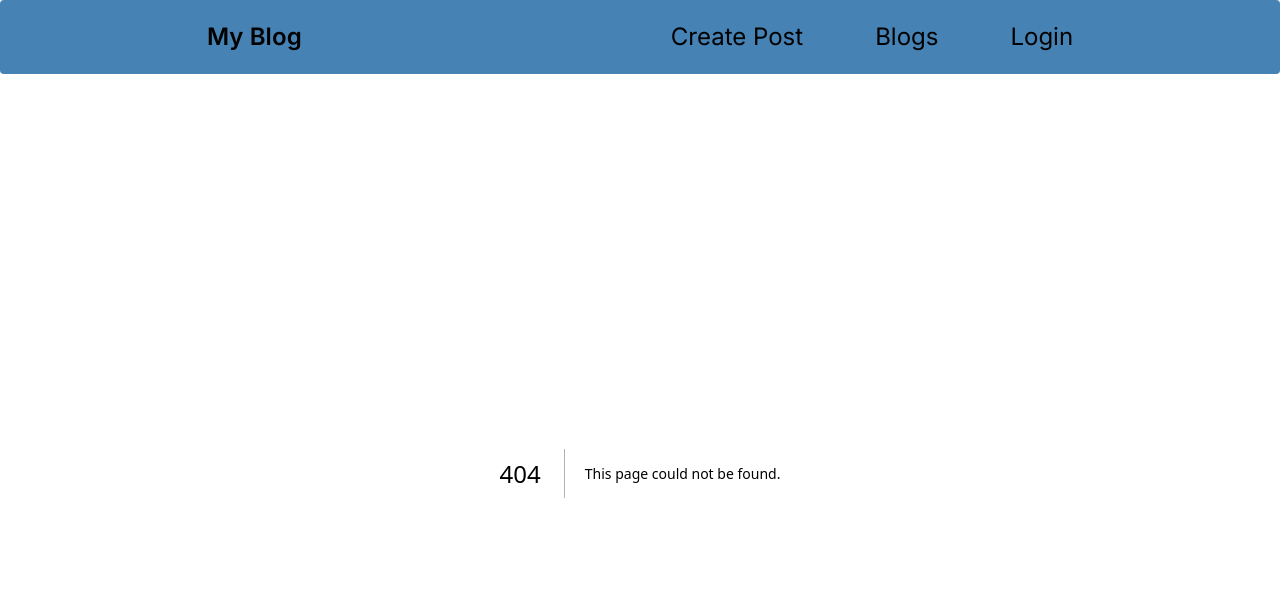
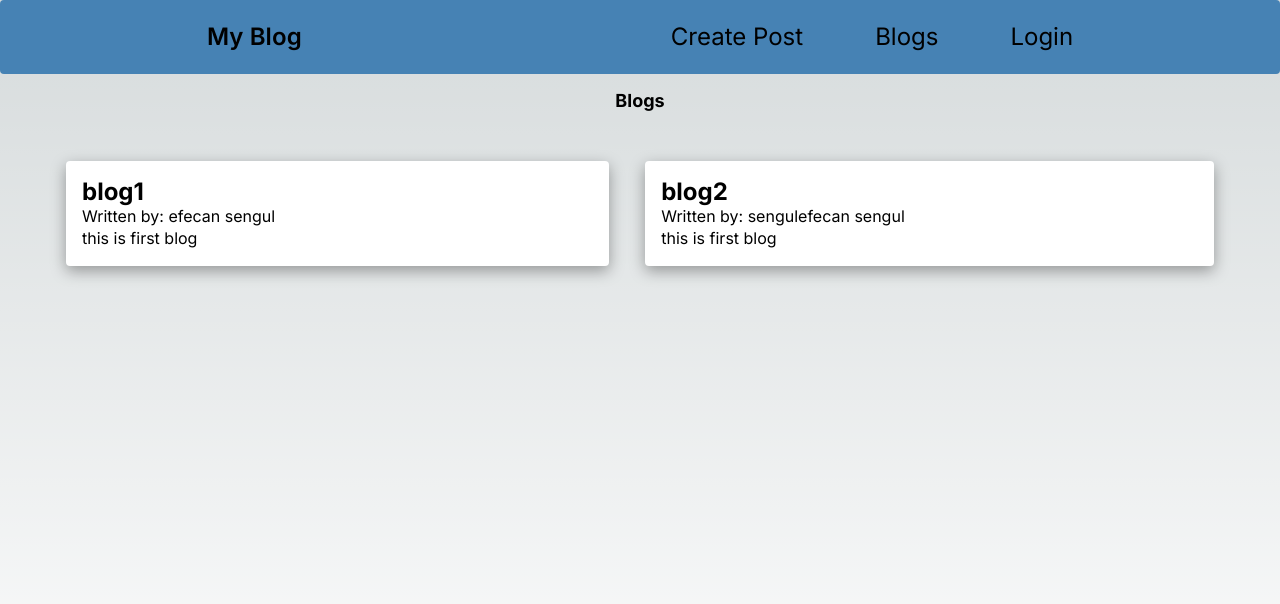
Before and after one commit to efecansengul/blog-post, a Next.js app: page /blogs in a window 1280 px wide. Before the commit this address had no page. Shown: the top 604 px of the page. Built offline with nearby package versions, Linux system fonts and the light colour scheme.

Commit message:
created blogs page.

```diff
--- /dev/null
+++ b/src/app/blogs/blogs.module.css
@@ -0,0 +1,38 @@
+.blogs {
+  padding: 1rem;
+}
+.title {
+  font-size: large;
+
+  text-align: center;
+}
+.blog {
+  display: grid;
+  grid-template-columns: repeat(auto-fit, minmax(250px, auto));
+  gap: 36px;
+  margin: auto;
+
+  padding: 50px;
+}
+.blogCart {
+  background-color: white;
+  padding: 1rem;
+  border-radius: 4px;
+  box-shadow: rgba(0, 0, 0, 0.35) 0px 5px 15px;
+}
+.content {
+  display: -webkit-box;
+  -webkit-line-clamp: 1;
+  -webkit-box-orient: vertical;
+  overflow: hidden;
+  line-height: 24px;
+  max-width: 35ch;
+}
+@media (max-width: 768) {
+  .blog {
+    display: grid;
+    grid-template-columns: repeat(auto-fit, minmax(200px, auto));
+    gap: 12px;
+    margin: auto;
+  }
+}
--- /dev/null
+++ b/src/app/blogs/page.js
@@ -0,0 +1,39 @@
+import Link from "next/link";
+import styles from "./blogs.module.css";
+const posts = [
+  {
+    id: 1,
+    title: "blog1",
+    author: "efecan sengul",
+    content: "this is first blog",
+  },
+  {
+    id: 2,
+    title: "blog2",
+    author: "sengulefecan sengul",
+    content: "this is first blog",
+  },
+];
+
+async function BlogsPage() {
+  return (
+    <div className={styles.blogs}>
+      <h1 className={styles.title}>Blogs</h1>
+      <div className={styles.blog}>
+        {posts.map((post) => (
+          <Link
+            key={post.id}
+            href={`blogs/${post.id}`}
+            className={styles.blogCart}
+          >
+            <h2>{post.title}</h2>
+            <p>Written by: {post.author}</p>
+            <p className={styles.content}>{post.content}</p>
+          </Link>
+        ))}
+      </div>
+    </div>
+  );
+}
+
+export default BlogsPage;
--- a/src/components/form-new-post.js
+++ b/src/components/form-new-post.js
@@ -22,6 +22,7 @@ function FormNewPost() {
 
   async function handleSubmit(event) {
     event.preventDefault();
+    console.log(formData);
   }
   return (
     <>
```
